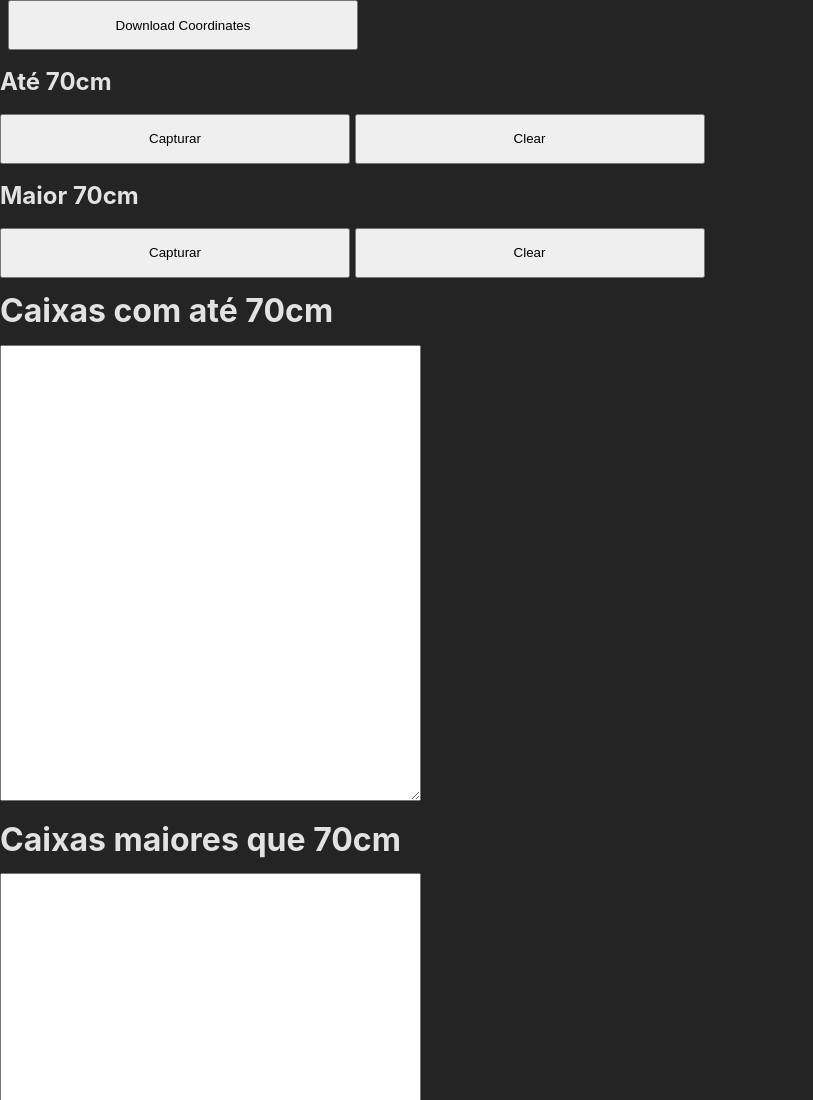
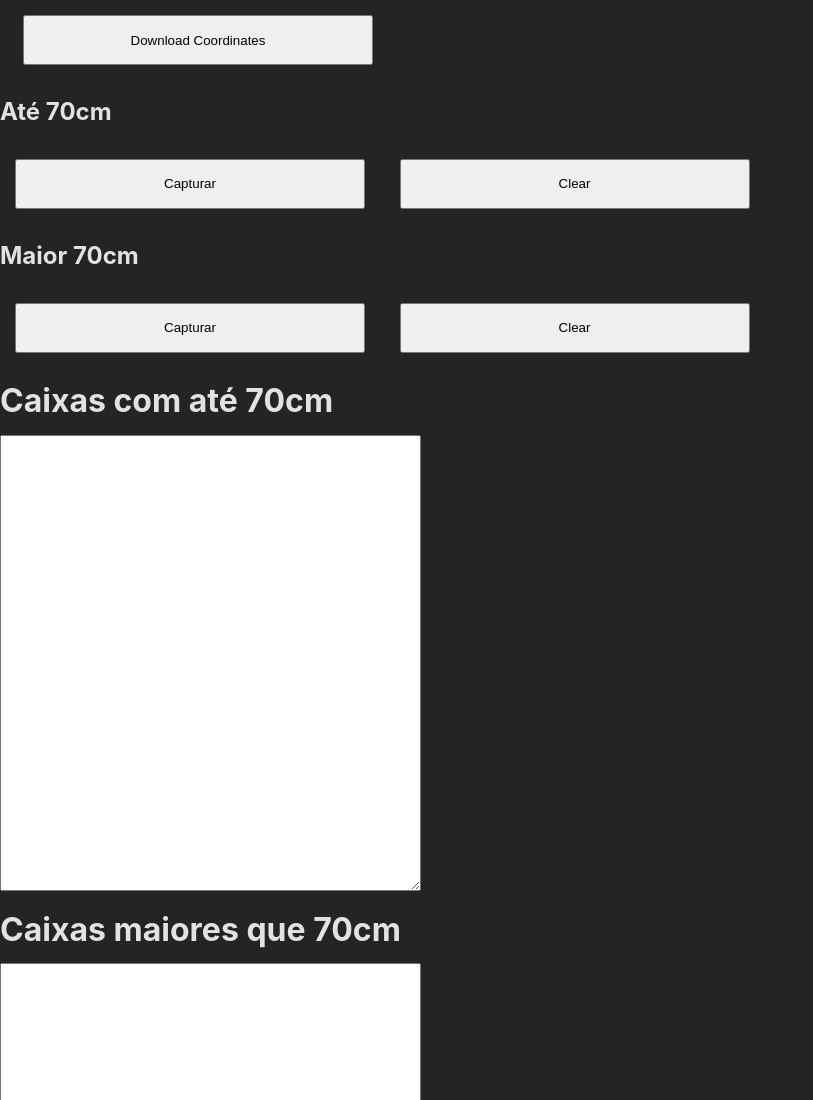
Before and after one commit to Edpow/coordinates-getter, a website built with Vite: page index.html in a window 1280 px wide. Shown: the top 1100 px of the page, without its empty margins (0-813 px from the left). Built offline with nearby package versions, Linux system fonts and the light colour scheme; no server answers.

Commit message:
changes on layout

```diff
--- a/src/styles/style.css
+++ b/src/styles/style.css
@@ -22,5 +22,5 @@ body {
 button {
   height: 50px;
   width: 350px;
-  margir: 15px;
+  margin: 15px;
 }
```
